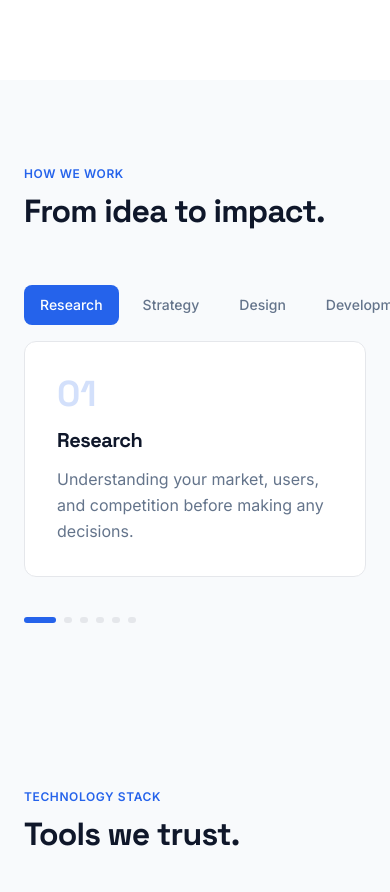
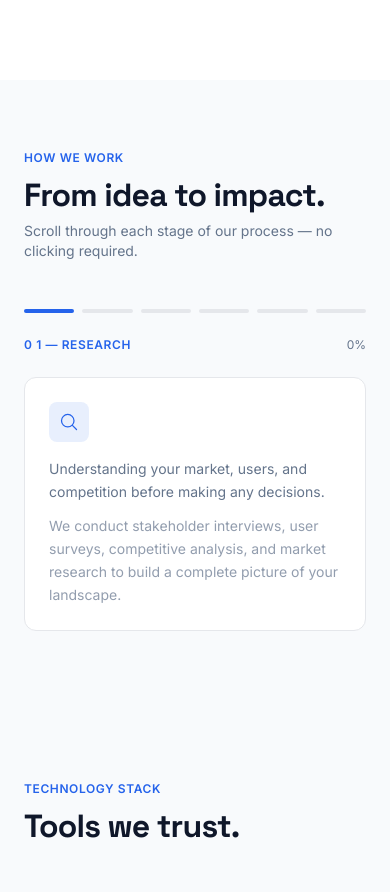
Before and after one commit to shxrxf-code/BrandX, a Next.js app: page / in a window 390 px wide. Shown: the part 3200-4092 px from the top of the page. Built offline with nearby package versions, Linux system fonts and the light colour scheme.

Commit message:
feat: convert process section to scroll storytelling

```diff
--- a/package.json
+++ b/package.json
@@ -14,6 +14,7 @@
     "@vercel/analytics": "^1.6.1",
     "clsx": "^2.1.1",
     "framer-motion": "^11.11.17",
+    "gsap": "^3.15.0",
     "next": "^15.1.3",
     "react": "^19.0.0",
     "react-dom": "^19.0.0",
--- a/src/components/ProcessSection.tsx
+++ b/src/components/ProcessSection.tsx
@@ -1,29 +1,278 @@
 'use client'
 
-import { motion } from 'framer-motion'
-import { useState } from 'react'
+import { useRef, useEffect, useState, useCallback } from 'react'
+import { motion, AnimatePresence } from 'framer-motion'
+import gsap from 'gsap'
+import { ScrollTrigger } from 'gsap/ScrollTrigger'
+
+gsap.registerPlugin(ScrollTrigger)
 
 const stages = [
-  { title: 'Research', description: 'Understanding your market, users, and competition before making any decisions.' },
-  { title: 'Strategy', description: 'Turning insights into a clear roadmap with defined goals and milestones.' },
-  { title: 'Design', description: 'Crafting intuitive interfaces and compelling visual experiences.' },
-  { title: 'Development', description: 'Building robust, scalable solutions with modern technology.' },
-  { title: 'Launch', description: 'Deploying, testing, and optimizing for production readiness.' },
-  { title: 'Growth', description: 'Continuous improvement through data-driven iteration and optimization.' },
+  {
+    title: 'Research',
+    subtitle: '0 1',
+    description: 'Understanding your market, users, and competition before making any decisions.',
+    detail: 'We conduct stakeholder interviews, user surveys, competitive analysis, and market research to build a complete picture of your landscape.',
+  },
+  {
+    title: 'Strategy',
+    subtitle: '0 2',
+    description: 'Turning insights into a clear roadmap with defined goals and milestones.',
+    detail: 'We define KPIs, create user personas, map customer journeys, and establish a strategic direction aligned with your business objectives.',
+  },
+  {
+    title: 'Design',
+    subtitle: '0 3',
+    description: 'Crafting intuitive interfaces and compelling visual experiences.',
+    detail: 'We produce wireframes, interactive prototypes, design systems, and high-fidelity mockups validated through usability testing.',
+  },
+  {
+    title: 'Development',
+    subtitle: '0 4',
+    description: 'Building robust, scalable solutions with modern technology.',
+    detail: 'We implement using modular architecture, automated testing, continuous integration, and performant front-end and back-end systems.',
+  },
+  {
+    title: 'Launch',
+    subtitle: '0 5',
+    description: 'Deploying, testing, and optimizing for production readiness.',
+    detail: 'We manage staging environments, run QA and load testing, configure CI/CD pipelines, and execute a smooth go-live with monitoring.',
+  },
+  {
+    title: 'Growth',
+    subtitle: '0 6',
+    description: 'Continuous improvement through data-driven iteration and optimization.',
+    detail: 'We implement analytics, set up A/B testing, optimize conversion funnels, and iterate based on real user behavior and metrics.',
+  },
 ]
 
+const stageIcons = [
+  'M21 21l-5.197-5.197m0 0A7.5 7.5 0 105.196 5.196a7.5 7.5 0 0010.607 10.607z',
+  'M9 12h6m-6 4h6m2 5H7a2 2 0 01-2-2V5a2 2 0 012-2h5.586a1 1 0 01.707.293l5.414 5.414a1 1 0 01.293.707V19a2 2 0 01-2 2z',
+  'M4 16l4.586-4.586a2 2 0 012.828 0L16 16m-2-2l1.586-1.586a2 2 0 012.828 0L20 14m-6-6h.01M6 20h12a2 2 0 002-2V6a2 2 0 00-2-2H6a2 2 0 00-2 2v12a2 2 0 002 2z',
+  'M10 20l4-16m4 4l4 4-4 4M6 16l-4-4 4-4',
+  'M15.59 14.37a6 6 0 01-5.84 7.38v-4.8m5.84-2.58a14.98 14.98 0 006.16-12.12A14.98 14.98 0 009.631 8.41m5.96 5.96a14.926 14.926 0 01-5.841 2.58m-.119-8.54a6 6 0 00-7.381 5.84h4.8m2.581-5.84a14.927 14.927 0 00-2.58 5.84m2.699 2.7c-.103.021-.207.041-.311.06a15.09 15.09 0 01-2.448-2.448 14.9 14.9 0 01.06-.312m-2.24 2.39a4.493 4.493 0 00-1.757 4.306 4.493 4.493 0 004.306-1.758M16.5 9a1.5 1.5 0 11-3 0 1.5 1.5 0 013 0z',
+  'M3 13.125C3 12.504 3.504 12 4.125 12h2.25c.621 0 1.125.504 1.125 1.125v6.75C7.5 20.496 6.996 21 6.375 21h-2.25A1.125 1.125 0 013 19.875v-6.75zM9.75 8.625c0-.621.504-1.125 1.125-1.125h2.25c.621 0 1.125.504 1.125 1.125v11.25c0 .621-.504 1.125-1.125 1.125h-2.25a1.125 1.125 0 01-1.125-1.125V8.625zM16.5 4.125c0-.621.504-1.125 1.125-1.125h2.25C20.496 3 21 3.504 21 4.125v15.75c0 .621-.504 1.125-1.125 1.125h-2.25a1.125 1.125 0 01-1.125-1.125V4.125z',
+]
+
+const stageOffsets = [
+  { start: 0, end: 0.16 },
+  { start: 0.16, end: 0.32 },
+  { start: 0.32, end: 0.48 },
+  { start: 0.48, end: 0.64 },
+  { start: 0.64, end: 0.80 },
+  { start: 0.80, end: 1.0 },
+]
+
+function getActiveStage(progress: number): number {
+  for (let i = 0; i < stageOffsets.length; i++) {
+    const { start, end } = stageOffsets[i]
+    if (progress >= start && progress < end) return i
+  }
+  return stageOffsets.length - 1
+}
+
+function StageIcon({ path, progress }: { path: string; progress: number }) {
+  return (
+    <svg
+      viewBox="0 0 24 24"
+      fill="none"
+      stroke="currentColor"
+      strokeWidth={1.5}
+      strokeLinecap="round"
+      strokeLinejoin="round"
+      className="w-5 h-5"
+    >
+      <path d={path} />
+    </svg>
+  )
+}
+
+function DesktopView({ activeStage, progress }: { activeStage: number; progress: number }) {
+  return (
+    <div className="hidden md:flex gap-16 lg:gap-24 items-start relative z-10">
+      {/* Left: Timeline */}
+      <div className="shrink-0 pt-2">
+        <div className="relative flex flex-col items-center">
+          {/* Vertical line */}
+          <div className="absolute top-2 bottom-2 w-px bg-border left-1/2 -translate-x-1/2" />
+          {/* Fill line */}
+          <div
+            className="absolute top-2 w-px bg-accent left-1/2 -translate-x-1/2 transition-all duration-300"
+            style={{ height: `${progress * 100}%`, maxHeight: 'calc(100% - 16px)' }}
+          />
+
+          {stages.map((stage, i) => {
+            const isActive = i === activeStage
+            const isPast = i < activeStage
+            return (
+              <div key={stage.title} className="flex items-center gap-4 relative py-3 w-full">
+                <div className="w-24 text-right shrink-0">
+                  <span
+                    className={`text-xs font-medium transition-colors duration-300 ${
+                      isActive ? 'text-accent' : isPast ? 'text-muted/50' : 'text-muted'
+                    }`}
+                  >
+                    {stage.title}
+                  </span>
+                </div>
+                <div className="relative flex items-center justify-center">
+                  <div
+                    className={`w-3 h-3 rounded-full border-2 transition-all duration-500 ${
+                      isActive
+                        ? 'border-accent bg-accent shadow-[0_0_8px_rgba(37,99,235,0.4)]'
+                        : isPast
+                          ? 'border-accent/30 bg-accent/20'
+                          : 'border-border bg-background'
+                    }`}
+                  />
+                </div>
+              </div>
+            )
+          })}
+        </div>
+      </div>
+
+      {/* Right: Content Panel */}
+      <div className="flex-1 min-h-[400px] relative">
+        <AnimatePresence mode="wait">
+          <motion.div
+            key={activeStage}
+            initial={{ opacity: 0, y: 24 }}
+            animate={{ opacity: 1, y: 0 }}
+            exit={{ opacity: 0, y: -16 }}
+            transition={{ duration: 0.5, ease: [0.25, 0.1, 0.25, 1] }}
+            className="bg-white rounded-xl border border-border p-8 md:p-10"
+          >
+            <div className="flex items-start gap-5 mb-6">
+              <div className="w-12 h-12 rounded-xl bg-accent/10 text-accent flex items-center justify-center shrink-0">
+                <StageIcon path={stageIcons[activeStage]} progress={progress} />
+              </div>
+              <div>
+                <span className="text-xs text-accent font-semibold tracking-wider uppercase mb-1 block">
+                  {stages[activeStage].subtitle}
+                </span>
+                <h3 className="text-2xl lg:text-3xl font-display font-bold tracking-tight">
+                  {stages[activeStage].title}
+                </h3>
+              </div>
+            </div>
+            <p className="text-muted leading-relaxed mb-4 text-sm max-w-xl">
+              {stages[activeStage].description}
+            </p>
+            <p className="text-muted/70 leading-relaxed text-sm max-w-xl">
+              {stages[activeStage].detail}
+            </p>
+          </motion.div>
+        </AnimatePresence>
+      </div>
+    </div>
+  )
+}
+
+function MobileView({ activeStage, progress }: { activeStage: number; progress: number }) {
+  return (
+    <div className="md:hidden space-y-6">
+      {/* Progress indicator */}
+      <div className="flex items-center gap-2">
+        {stages.map((_, i) => (
+          <div
+            key={i}
+            className={`h-1 rounded-full transition-all duration-300 flex-1 ${
+              i <= activeStage ? 'bg-accent' : 'bg-border'
+            }`}
+          />
+        ))}
+      </div>
+
+      {/* Stage label */}
+      <div className="flex items-center justify-between">
+        <span className="text-xs text-accent font-semibold tracking-wider uppercase">
+          {stages[activeStage].subtitle} — {stages[activeStage].title}
+        </span>
+        <span className="text-xs text-muted">{Math.round(progress * 100)}%</span>
+      </div>
+
+      {/* Content card */}
+      <AnimatePresence mode="wait">
+        <motion.div
+          key={activeStage}
+          initial={{ opacity: 0, y: 16 }}
+          animate={{ opacity: 1, y: 0 }}
+          exit={{ opacity: 0, y: -16 }}
+          transition={{ duration: 0.4, ease: [0.25, 0.1, 0.25, 1] }}
+          className="bg-white rounded-xl border border-border p-6"
+        >
+          <div className="w-10 h-10 rounded-lg bg-accent/10 text-accent flex items-center justify-center mb-4">
+            <StageIcon path={stageIcons[activeStage]} progress={progress} />
+          </div>
+          <p className="text-muted leading-relaxed mb-3 text-sm">
+            {stages[activeStage].description}
+          </p>
+          <p className="text-muted/70 leading-relaxed text-sm">
+            {stages[activeStage].detail}
+          </p>
+        </motion.div>
+      </AnimatePresence>
+    </div>
+  )
+}
+
 export default function ProcessSection() {
-  const [active, setActive] = useState(0)
+  const sectionRef = useRef<HTMLDivElement>(null)
+  const pinRef = useRef<HTMLDivElement>(null)
+  const [activeStage, setActiveStage] = useState(0)
+  const [progress, setProgress] = useState(0)
+  const [isMobile, setIsMobile] = useState(false)
+
+  const update = useCallback((self: ScrollTrigger) => {
+    const p = self.progress
+    setProgress(p)
+    setActiveStage(getActiveStage(p))
+  }, [])
+
+  useEffect(() => {
+    const mq = window.matchMedia('(max-width: 767px)')
+    setIsMobile(mq.matches)
+    const handler = (e: MediaQueryListEvent) => setIsMobile(e.matches)
+    mq.addEventListener('change', handler)
+    return () => mq.removeEventListener('change', handler)
+  }, [])
+
+  useEffect(() => {
+    if (isMobile) return
+
+    const pin = pinRef.current
+    if (!pin) return
+
+    const ctx = gsap.context(() => {
+      ScrollTrigger.create({
+        trigger: pin,
+        start: 'top top',
+        end: '+=300%',
+        pin: true,
+        anticipatePin: 1,
+        scrub: 1.2,
+        onUpdate: update,
+      })
+    }, pin)
+
+    return () => ctx.revert()
+  }, [isMobile, update])
 
   return (
-    <section className="relative bg-secondary py-20 md:py-28 overflow-hidden">
-      <div className="max-w-content mx-auto px-6 md:px-10">
+    <section ref={sectionRef} className="relative bg-secondary" id="process">
+      {/* Spacer for scroll room on desktop */}
+      {!isMobile && <div className="h-[10vh]" />}
+
+      <div ref={pinRef}>
+        <div className="max-w-content mx-auto px-6 md:px-10 py-16 md:py-20">
           <motion.div
             initial={{ opacity: 0, y: 20 }}
             whileInView={{ opacity: 1, y: 0 }}
             viewport={{ once: true, margin: '-100px' }}
             transition={{ duration: 0.5 }}
-          className="mb-14"
+            className="mb-12"
           >
             <span className="inline-block text-xs text-accent font-semibold tracking-wider uppercase mb-3">
               How We Work
@@ -31,73 +280,21 @@ export default function ProcessSection() {
             <h2 className="text-heading-2 font-bold tracking-tight">
               From idea to impact.
             </h2>
+            <p className="text-muted text-sm mt-2 max-w-md">
+              Scroll through each stage of our process — no clicking required.
+            </p>
           </motion.div>
 
-        <div className="flex flex-col md:flex-row gap-0 md:gap-12">
-          <div className="md:w-64 shrink-0">
-            <div className="flex md:flex-col gap-2 overflow-x-auto pb-4 md:pb-0 -mx-6 px-6 md:mx-0 md:px-0">
-              {stages.map((stage, i) => (
-                <button
-                  key={stage.title}
-                  onClick={() => setActive(i)}
-                  className={`text-left whitespace-nowrap md:whitespace-normal px-4 py-2.5 rounded-lg text-sm font-medium transition-all duration-200 ${
-                    active === i
-                      ? 'bg-accent text-white'
-                      : 'text-muted hover:text-foreground hover:bg-white'
-                  }`}
-                >
-                  {stage.title}
-                </button>
-              ))}
+          {isMobile ? (
+            <MobileView activeStage={activeStage} progress={progress} />
+          ) : (
+            <DesktopView activeStage={activeStage} progress={progress} />
+          )}
         </div>
       </div>
 
-          <div className="flex-1 min-h-[200px]">
-            {stages.map((stage, i) => (
-              <motion.div
-                key={stage.title}
-                initial={{ opacity: 0, y: 10 }}
-                animate={{
-                  opacity: active === i ? 1 : 0,
-                  y: active === i ? 0 : 10,
-                }}
-                transition={{ duration: 0.3 }}
-                className={active === i ? 'block' : 'hidden'}
-              >
-                <div className="bg-white rounded-xl border border-border p-8">
-                  <span className="text-4xl font-display font-bold text-accent/20 mb-3 block">
-                    {String(i + 1).padStart(2, '0')}
-                  </span>
-                  <h3 className="text-xl font-display font-bold tracking-tight mb-3">
-                    {stage.title}
-                  </h3>
-                  <p className="text-muted leading-relaxed max-w-lg">
-                    {stage.description}
-                  </p>
-                </div>
-              </motion.div>
-            ))}
-          </div>
-        </div>
-
-        <motion.div
-          initial={{ opacity: 0 }}
-          whileInView={{ opacity: 1 }}
-          viewport={{ once: true }}
-          transition={{ duration: 0.5, delay: 0.3 }}
-          className="mt-10 flex items-center gap-2"
-        >
-          {stages.map((_, i) => (
-            <button
-              key={i}
-              onClick={() => setActive(i)}
-              className={`h-1.5 rounded-full transition-all duration-300 ${
-                i === active ? 'w-8 bg-accent' : 'w-2 bg-border hover:bg-accent/50'
-              }`}
-            />
-          ))}
-        </motion.div>
-      </div>
+      {/* Spacer for scroll room on desktop */}
+      {!isMobile && <div className="h-[90vh]" />}
     </section>
   )
 }
```
Also changed, not shown: 1 other file (tests, documents, lock files or other folders). Lines whose indentation alone changed are shown as unchanged.
